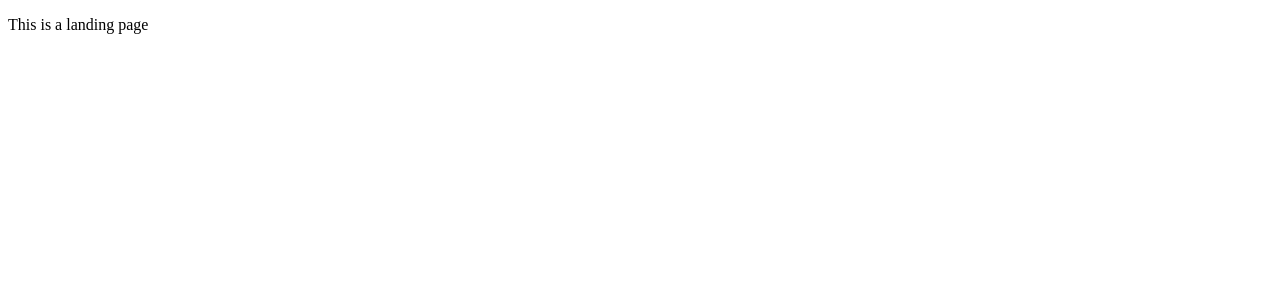
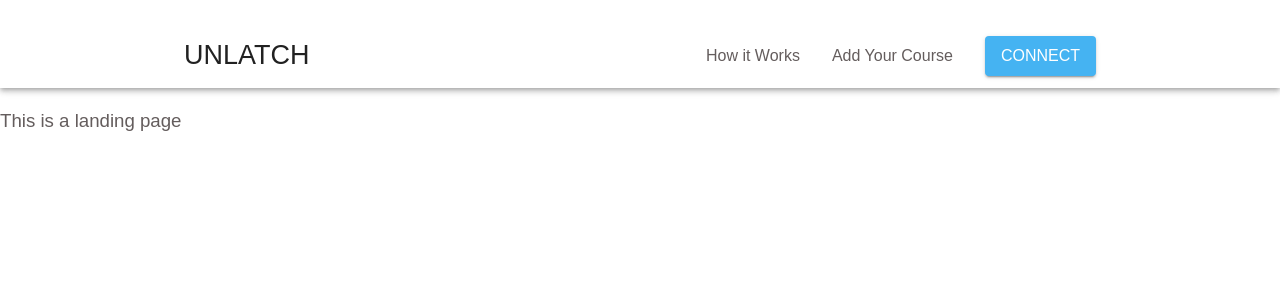
Before and after one commit to rakshit087/Unlatch, a React (Vite) app: page / in a window 1280 px wide. Shown: the top 300 px of the page. Built offline with nearby package versions, Linux system fonts and the light colour scheme.

Commit message:
Worked on NavBar

```diff
--- a/src/App.jsx
+++ b/src/App.jsx
@@ -1,4 +1,5 @@
 import { ThemeProvider } from "@mui/material/styles";
+import CssBaseline from "@mui/material/CssBaseline";
 import { BrowserRouter as Router, Routes, Route } from "react-router-dom";
 import { LandingPage } from "./pages/Landing";
 import theme from "./utilities/theme";
@@ -6,11 +7,13 @@ import theme from "./utilities/theme";
 function App() {
   return (
     <ThemeProvider theme={theme}>
-      <Router>
-        <Routes>
-          <Route path="/" element={<LandingPage />} />
-        </Routes>
-      </Router>
+      <CssBaseline>
+        <Router>
+          <Routes>
+            <Route path="/" element={<LandingPage />} />
+          </Routes>
+        </Router>
+      </CssBaseline>
     </ThemeProvider>
   );
 }
--- /dev/null
+++ b/src/layouts/Navbar.jsx
@@ -0,0 +1,42 @@
+import { AppBar, Box, Button, IconButton, Link, Toolbar, Typography } from "@mui/material";
+import MenuIcon from "@mui/icons-material/Menu";
+
+export const Navbar = () => {
+  return (
+    <AppBar position="sticky" sx={{ backgroundColor: "white", px: { xs: 1, md: 10, lg: 20 }, pt: 3 }}>
+      <Toolbar sx={{ justifyContent: "space-between" }}>
+        <Box sx={{ display: { xs: "flex", md: "none" } }}>
+          <IconButton
+            size="large"
+            aria-label="account of current user"
+            aria-controls="menu-appbar"
+            aria-haspopup="true"
+            color="inherit"
+          >
+            <MenuIcon />
+          </IconButton>
+        </Box>
+        {/*Logo*/}
+        <Box>
+          <Typography variant="h5" noWrap>
+            UNLATCH
+          </Typography>
+        </Box>
+        {/* Login, Signup and Links */}
+        <Box sx={{ display: { xs: "none", sm: "flex" }, alignItems: "center" }}>
+          <Box sx={{ display: { xs: "none", md: "flex" } }}>
+            <Link href="/" sx={{ textDecoration: "none", mr: 4 }} variant="body2" color={"textPrimary"}>
+              How it Works
+            </Link>
+            <Link href="/" sx={{ textDecoration: "none", mr: 4 }} variant="body2" color={"textPrimary"}>
+              Add Your Course
+            </Link>
+          </Box>
+          <Button variant="contained" sx={{ backgroundColor: "primary.main", color: "white" }}>
+            Connect
+          </Button>
+        </Box>
+      </Toolbar>
+    </AppBar>
+  );
+};
--- a/src/pages/Landing.jsx
+++ b/src/pages/Landing.jsx
@@ -1,3 +1,10 @@
+import { Navbar } from "../layouts/Navbar";
+
 export const LandingPage = () => {
-  return <p>This is a landing page</p>;
+  return (
+    <>
+      <Navbar />
+      <p>This is a landing page</p>
+    </>
+  );
 };
```
